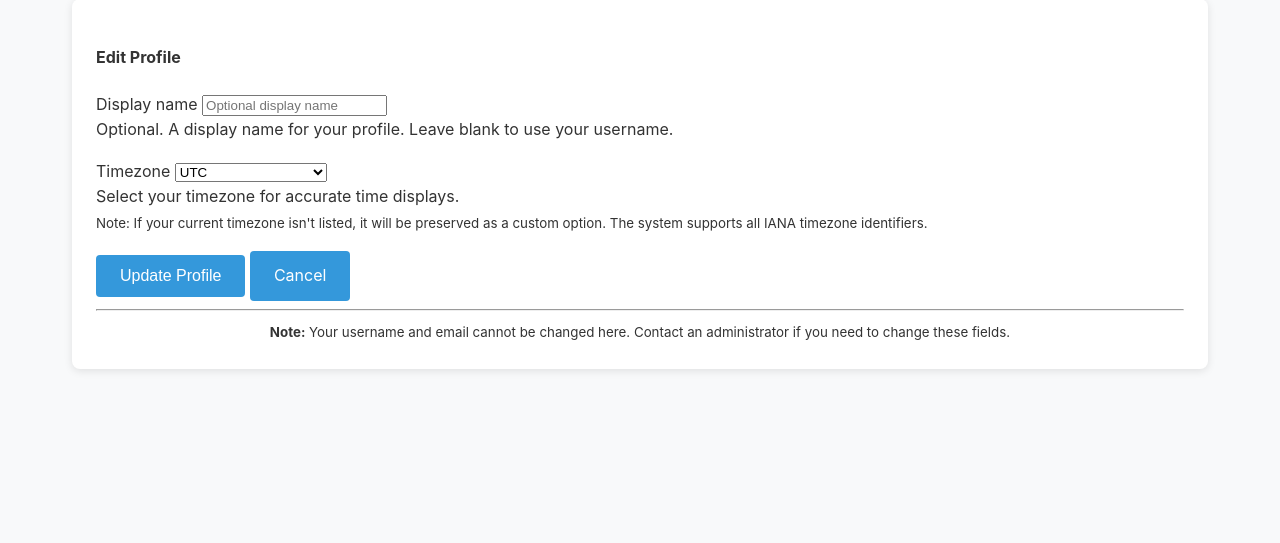
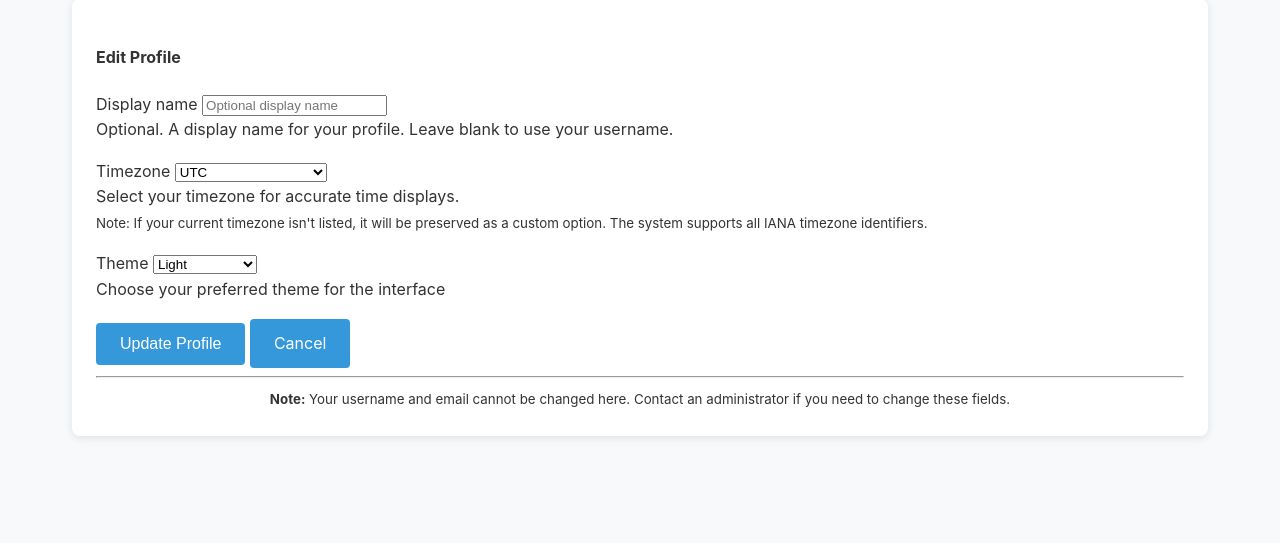
Before and after one commit to charlesmsiegel/gma, a Django app: page /users/profile/edit/ in a window 1280 px wide. Shown: the part 103-646 px from the top of the page. Run offline with Django 5.2, Linux system fonts and the light colour scheme; the visitor is signed in with stand-in values (Sample User, id 1).

Commit message:
feat: Implement user theme system backend
- Add theme field to User model with 13 theme choices
- Create theme context processor for template injection
- Update UserProfileForm to include theme selection
- Add theme field to profile edit template
- Update base template to use data-theme attribute
- All tests passing (1 skipped due to test environment)

Theme functionality now complete on backend side:
✅ Theme field with validation
✅ Context processor for template usage
✅ Form integration for user selection
✅ Template updates for theme application

🤖 Generated with [Claude Code](https://claude.ai/code)

Co-Authored-By: Claude <noreply@anthropic.com>

```diff
--- a/gm_app/settings.py
+++ b/gm_app/settings.py
@@ -81,6 +81,7 @@ TEMPLATES = [
                 "django.template.context_processors.request",
                 "django.contrib.auth.context_processors.auth",
                 "django.contrib.messages.context_processors.messages",
+                "users.context_processors.theme_context",
             ],
         },
     },
--- a/templates/base.html
+++ b/templates/base.html
@@ -9,7 +9,7 @@
     <link rel="stylesheet" href="{% static 'css/base.css' %}">
     {% block extra_css %}{% endblock %}
 </head>
-<body>
+<body data-theme="{{ user_theme }}">
     <header class="main-header">
         <div class="container">
             <nav class="main-nav">
--- a/templates/users/profile_edit.html
+++ b/templates/users/profile_edit.html
@@ -57,6 +57,21 @@
                             {% endif %}
                         </div>
 
+                        <div class="mb-3">
+                            <label for="{{ form.theme.id_for_label }}" class="form-label">
+                                {{ form.theme.label }}
+                            </label>
+                            {{ form.theme }}
+                            {% if form.theme.help_text %}
+                                <div class="form-text">{{ form.theme.help_text }}</div>
+                            {% endif %}
+                            {% if form.theme.errors %}
+                                <div class="text-danger">
+                                    {{ form.theme.errors }}
+                                </div>
+                            {% endif %}
+                        </div>
+
                         <div class="d-grid gap-2">
                             <button type="submit" class="btn btn-primary">Update Profile</button>
                             <a href="{% url 'users:profile' %}" class="btn btn-secondary">Cancel</a>
--- /dev/null
+++ b/users/context_processors.py
@@ -0,0 +1,59 @@
+"""
+Context processors for the users app.
+
+Provides user-specific context variables to all templates.
+"""
+
+from typing import Any, Dict
+
+from django.http import HttpRequest
+
+
+def theme_context(request: HttpRequest) -> Dict[str, Any]:
+    """
+    Add user theme to template context.
+
+    Injects the user's selected theme into the template context as 'user_theme'.
+    For anonymous users or users without a theme set, defaults to 'light'.
+
+    Args:
+        request: The HTTP request object containing user information.
+
+    Returns:
+        Dictionary with 'user_theme' key containing the theme name.
+    """
+    # Handle various edge cases for missing user or theme
+    theme = "light"  # Default theme
+
+    # Check if request has user attribute
+    if hasattr(request, "user"):
+        user = request.user
+
+        # Check if user is authenticated and has theme attribute
+        if user and hasattr(user, "is_authenticated") and user.is_authenticated:
+            if hasattr(user, "theme"):
+                # Get user's theme, validate it's in allowed choices
+                user_theme = user.theme
+
+                # List of valid themes
+                valid_themes = [
+                    "light",
+                    "dark",
+                    "forest",
+                    "ocean",
+                    "sunset",
+                    "midnight",
+                    "lavender",
+                    "mint",
+                    "high-contrast",
+                    "warm",
+                    "gothic",
+                    "cyberpunk",
+                    "vintage",
+                ]
+
+                # Use user's theme if valid, otherwise default
+                if user_theme in valid_themes:
+                    theme = user_theme
+
+    return {"user_theme": theme}
--- a/users/forms.py
+++ b/users/forms.py
@@ -148,6 +148,12 @@ class UserProfileForm(forms.ModelForm):
         help_text="Select your timezone for accurate time displays.",
     )
 
+    theme = forms.ChoiceField(
+        choices=User.THEME_CHOICES,
+        widget=forms.Select(attrs={"class": "form-control"}),
+        help_text="Choose your preferred theme for the interface",
+    )
+
     def __init__(self, *args, **kwargs):
         """Initialize form and populate timezone choices."""
         super().__init__(*args, **kwargs)
@@ -171,7 +177,7 @@ class UserProfileForm(forms.ModelForm):
 
     class Meta:
         model = User
-        fields = ("display_name", "timezone")
+        fields = ("display_name", "timezone", "theme")
         widgets = {
             "display_name": forms.TextInput(
                 attrs={
--- a/users/models/user.py
+++ b/users/models/user.py
@@ -40,6 +40,23 @@ def validate_timezone(value: str) -> None:
 class User(AbstractUser):
     """Custom User model extending Django's AbstractUser."""
 
+    # Theme choices for interface customization
+    THEME_CHOICES = [
+        ("light", "Light"),
+        ("dark", "Dark"),
+        ("forest", "Forest"),
+        ("ocean", "Ocean"),
+        ("sunset", "Sunset"),
+        ("midnight", "Midnight"),
+        ("lavender", "Lavender"),
+        ("mint", "Mint"),
+        ("high-contrast", "High Contrast"),
+        ("warm", "Warm"),
+        ("gothic", "Gothic"),
+        ("cyberpunk", "Cyberpunk"),
+        ("vintage", "Vintage"),
+    ]
+
     display_name = models.CharField(  # type: ignore[var-annotated]
         max_length=100,
         blank=True,
@@ -49,6 +66,12 @@ class User(AbstractUser):
     )
     timezone = models.CharField(  # type: ignore[var-annotated]
         max_length=50, default="UTC", validators=[validate_timezone]
+    )
+    theme = models.CharField(  # type: ignore[var-annotated]
+        max_length=20,
+        choices=THEME_CHOICES,
+        default="light",
+        help_text="Choose your preferred theme for the interface",
     )
     notification_preferences = models.JSONField(
         default=dict, blank=True, help_text="User notification preferences"
```
Also changed, not shown: users/tests/test_theme_forms.py (+2 -25 lines).
